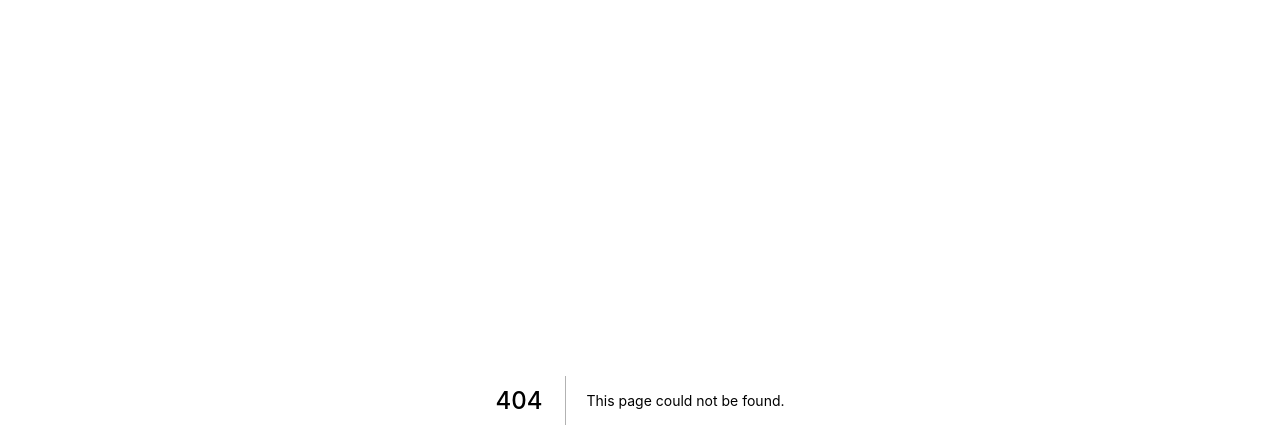
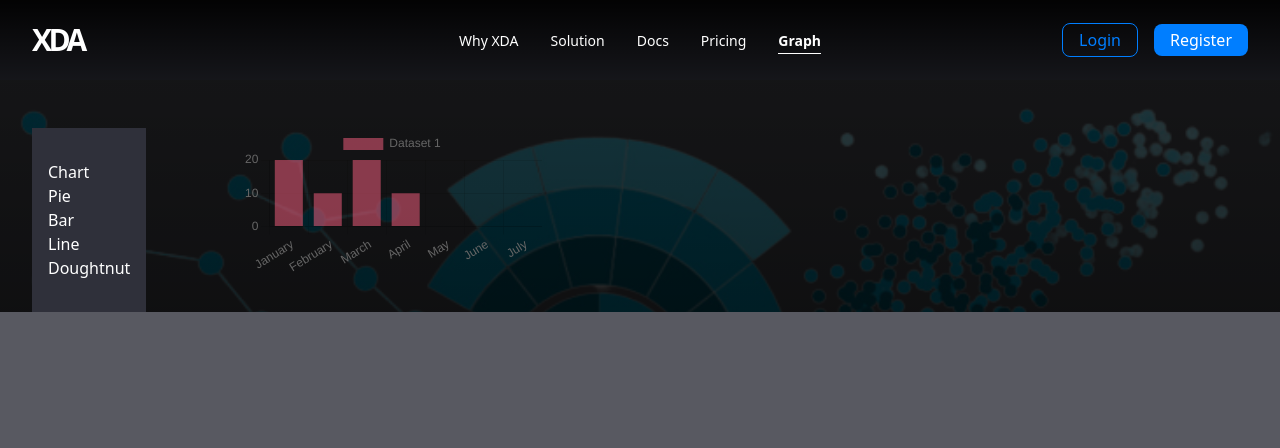
Before and after one commit to xeventDatavizProject/webapp, a Next.js app: page /graph in a window 1280 px wide. Before the commit this address had no page. Shown: the top 448 px of the page. Built offline with nearby package versions, Linux system fonts and the light colour scheme.

Commit message:
Add graphs

```diff
--- a/components/common/Header/Header.tsx
+++ b/components/common/Header/Header.tsx
@@ -8,6 +8,7 @@ const links = [
   { label: 'Solution', to: '/solution' },
   { label: 'Docs', to: '/documentation' },
   { label: 'Pricing', to: '/pricing' },
+  { label: 'Graph', to: '/graph' },
 ];
 
 const Header: FC = () => {
--- /dev/null
+++ b/components/graph/index.tsx
@@ -0,0 +1,78 @@
+import {
+  ArcElement,
+  BarElement,
+  CategoryScale,
+  Chart as ChartJS,
+  Legend,
+  LinearScale,
+  LineElement,
+  PointElement,
+  Title,
+  Tooltip,
+} from 'chart.js';
+import { FC, useState } from 'react';
+import { Bar, Chart, Doughnut, Line, Pie } from 'react-chartjs-2';
+
+ChartJS.register(CategoryScale, LinearScale, BarElement, Title, Tooltip, Legend, PointElement, LineElement, ArcElement);
+
+export const options = {
+  responsive: true,
+  plugins: {
+    legend: {
+      position: 'top' as const,
+    },
+    title: {
+      display: true,
+      text: 'Chart.js Bar Chart',
+    },
+  },
+};
+const labels = ['January', 'February', 'March', 'April', 'May', 'June', 'July'];
+export const data = {
+  labels,
+  datasets: [
+    {
+      label: 'Dataset 1',
+      //   data: labels.map(() => faker.datatype.number({ min: 0, max: 1000 })),
+      data: [20, 10, 20, 10],
+      test: 'OK',
+      backgroundColor: 'rgba(255, 99, 132, 0.5)',
+    },
+    // {
+    //   label: 'Dataset 2',
+    //   data: labels.map(() => faker.datatype.number({ min: 0, max: 1000 })),
+    //   backgroundColor: 'rgba(53, 162, 235, 0.5)',
+    // },
+  ],
+};
+
+type graphTypes = 'chart' | 'pie' | 'bar' | 'line' | 'doughtnut';
+
+type allGraphTypes = {
+  [key in graphTypes]: JSX.Element;
+};
+
+const Graph: FC = () => {
+  const [currentGraph, setCurrentGraph] = useState<graphTypes>('chart');
+  const allGraph: allGraphTypes = {
+    chart: <Chart data={data} type='bar' />,
+    pie: <Pie data={data} />,
+    bar: <Bar data={data} />,
+    line: <Line data={data} />,
+    doughtnut: <Doughnut data={data} />,
+  };
+
+  return (
+    <section className='container w-full flex'>
+      <ul className='bg-blackish-primary px-4 py-8'>
+        <li onClick={() => setCurrentGraph('chart')}>Chart</li>
+        <li onClick={() => setCurrentGraph('pie')}>Pie</li>
+        <li onClick={() => setCurrentGraph('bar')}>Bar</li>
+        <li onClick={() => setCurrentGraph('line')}>Line</li>
+        <li onClick={() => setCurrentGraph('doughtnut')}>Doughtnut</li>
+      </ul>
+      <div className='ml-24'>{allGraph[currentGraph]}</div>
+    </section>
+  );
+};
+export default Graph;
--- /dev/null
+++ b/pages/graph.tsx
@@ -0,0 +1,12 @@
+import { FC } from 'react';
+import Layout from '../components/common/Layout/Layout';
+import Graph from '../components/graph';
+
+const GraphPage: FC = () => {
+  return (
+    <Layout>
+      <Graph />
+    </Layout>
+  );
+};
+export default GraphPage;
```
